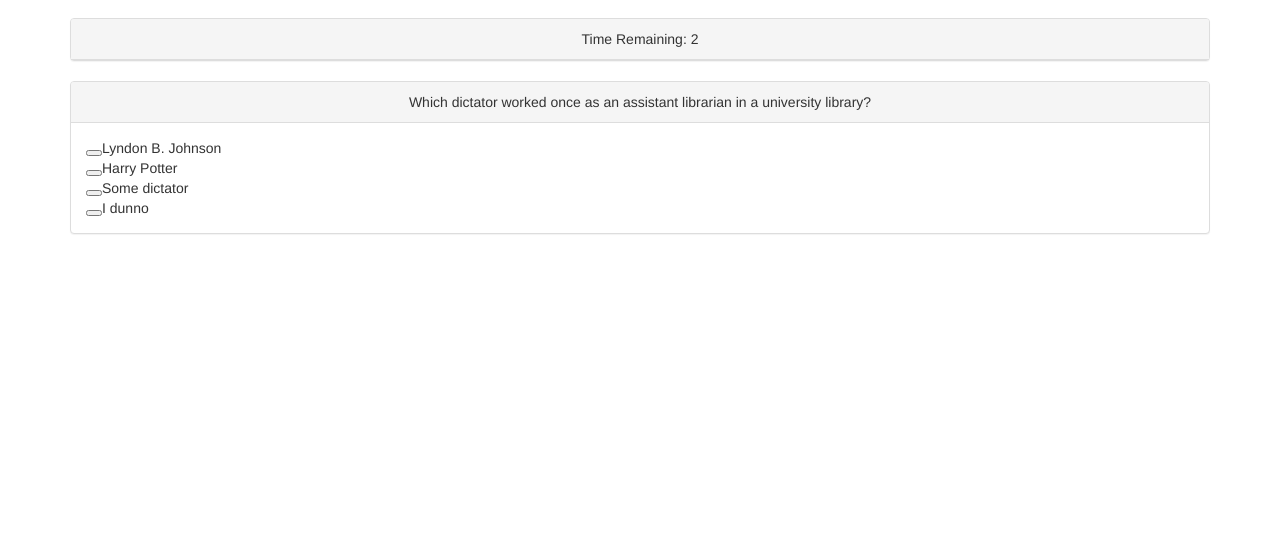
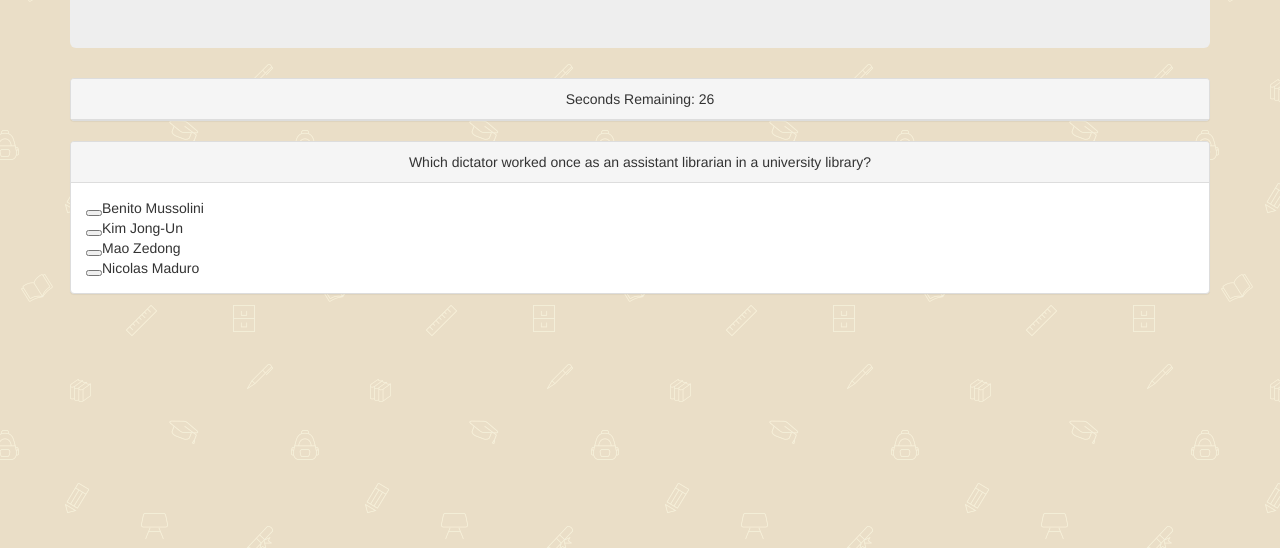
Before and after one commit to mathurdevanshi/TriviaGame, a plain HTML site: page index.html in a window 1280 px wide. Shown: the part 252-800 px from the top of the page. Drawn offline with nearby package versions, Linux system fonts and the light colour scheme.

Commit message:
last push

```diff
--- a/assets/javascript/app.js
+++ b/assets/javascript/app.js
@@ -1,5 +1,5 @@
 ///////////////////////////////////////VARIABLES////////////////////////////////////
-var timerlength=6;
+var timerlength=30;
 var counter=timerlength;
 var counter2;
 var timerId;
@@ -15,57 +15,133 @@ var triviaArray = [
     {
         question:"Which dictator worked once as an assistant librarian in a university library?",
         option1:{
-            option: "Lyndon B. Johnson",
-            type: true,
+            option: "Benito Mussolini",
+            type: false,
         },
         option2:{
-            option: "Harry Potter",
+            option: "Kim Jong-Un",
             type: false,
         },
         option3:{
-            option: "Some dictator",
+            option: "Mao Zedong",
             type: true,
         },
         option4:{
-            option: "I dunno",
+            option: "Nicolas Maduro",
             type: false,
         }
     },
     {
-        question:"Something something question 2",
+        question:"This librarian worked at the Library of Congress before becoming an influential people in the US in the 1950’s and 60’s.",
         option1:{
-            option: "We changing shit",
+            option: "J. Edgar Hoover",
+            type: true,
+        },
+        option2:{
+            option: "Elvis Presley",
             type: false,
         },
-        option2:{
-            option: "Mike Shubert",
-            type: true,
-        },
         option3:{
-            option: "Potterless",
+            option: "Nelson Mandela",
             type: false,
         },
         option4:{
-            option: "phsssss",
+            option: "Martin Luther King Jr.",
             type: false,
         }
     },
     {
-        question:"We on question 3",
+        question:"Which superhero works as a librarian during the day?",
         option1:{
-            option: "what's cooking good lookin'",
+            option: "Hit Girl",
             type: false,
         },
         option2:{
-            option: "hello sunshine",
+            option: "Vixen",
             type: false,
         },
         option3:{
-            option: "lemons and lillies and donuts and kittens",
+            option: "Shuri",
             type: false,
         },
         option4:{
-            option: ":P",
+            option: "Batgirl",
+            type: true,
+        }
+    },
+    {
+        question:"Who formed the first public lending library in America? ",
+        option1:{
+            option: "Thomas Jefferson",
+            type: false,
+        },
+        option2:{
+            option: "Benjamin Franklin",
+            type: true,
+        },
+        option3:{
+            option: "John Jay",
+            type: false,
+        },
+        option4:{
+            option: "James Madison",
+            type: false,
+        }
+    },
+    {
+        question:"What is the world’s largest over due library book fine that got paid?",
+        option1:{
+            option: "$345.14",
+            type: true,
+        },
+        option2:{
+            option: "$153.45",
+            type: false,
+        },
+        option3:{
+            option: "$98.08",
+            type: false,
+        },
+        option4:{
+            option: "$100,000,000,000.10",
+            type: false,
+        }
+    },
+    {
+        question:"Last checked in 2000, which has been the most stolen book from libraries? ",
+        option1:{
+            option: "The Bible",
+            type: false,
+        },
+        option2:{
+            option: "Guinness World Records",
+            type: true,
+        },
+        option3:{
+            option: "Webster Dictionary",
+            type: false,
+        },
+        option4:{
+            option: "Harry Potter and the Sorcerer's Stone",
+            type: false,
+        }
+    },
+    {
+        question:"Where can you find a book bound in human skin?",
+        option1:{
+            option: "Florence National Central Library",
+            type: false,
+        },
+        option2:{
+            option: "Library of Congress",
+            type: false,
+        },
+        option3:{
+            option: "National Library of Russia",
+            type: false,
+        },
+        option4:{
+            option: "Harvard University Library",
             type: true,
         }
     }
@@ -125,7 +201,6 @@ function recordTimer(){
 //-----------------------------------------------------------------------------------  now working with clicking
 $("button").click(recordAnswer);
 function recordAnswer(){
-    console.log("Correct", correct);
     lineId=$(this).attr("id");
     switch(lineId){
         case 'line1':
@@ -197,7 +272,7 @@ function screenChangeCorrect(){
     $(".panel-heading").hide();
     var divOne=document.createElement("div");
         divOne.id="responsetoResponse";
-        divOne.innerHTML="<h1><b>YOU GOT IT CORRECT</b></h1>";
+        divOne.innerHTML="<h1><b>You got it right! Look at you smarty-pants!</b></h1>";
     var questionDisplay=document.getElementById("questionDisplay");
         questionDisplay.appendChild(divOne);
 }
@@ -227,7 +302,7 @@ function screenChangeIncorrect(){
      $(".panel-heading").hide();
      var divOne=document.createElement("div");
          divOne.id="responsetoResponse";
-         divOne.innerHTML="<h1><b>YOUR RESPONSE IS WRONG</b></h1>";
+         divOne.innerHTML="<h1><b>You got this question wrong, but no worries. Who would know this anyways?</b></h1>";
      var questionDisplay=document.getElementById("questionDisplay");
          questionDisplay.appendChild(divOne);
 }
@@ -240,7 +315,7 @@ function screeChangeEndGame(){
     $(".panel-heading").hide();
     var divOne=document.createElement("div");
         divOne.id="responsetoResponse";
-        divOne.innerHTML="<h1><b>YOU FINISHED THE TRIVIA GAME</b></h1>";
+        divOne.innerHTML="<h1><b>YOU FINISHED THE TRIVIA GAME!!</b></h1>";
     var questionDisplay=document.getElementById("questionDisplay");
         questionDisplay.appendChild(divOne);
 
--- a/index.html
+++ b/index.html
@@ -8,15 +8,15 @@
             <script src="https://code.jquery.com/jquery-3.3.1.min.js"></script>
             <link rel="stylesheet" type="text/css" href="assets/css/style.css">
     </head>
-    <body onLoad="startTimer()">
+    <body onLoad="startTimer()" background=assets/images/school.png>
         <div class="container">
             <div class="jumbotron">
-                <h1>Trivia Game</h1>
-                <p>Let us see how much you knew about libraries around the world!</p>
+                <h1>Library Trivia Game</h1>
+                <p>Libraries play an integral role our world - they make education more accessable, the offer a place to rest without asking for anything in return, and are a place where communities can come together and learn. Let us see how much you knew about libraries around the world!</p>
             </div>
             <div class="panel panel-default" id="counterSpace">
                 <div class="panel-heading">
-                    Time Remaining:  <span id="timeSpace"></span>
+                    Seconds Remaining:  <span id="timeSpace"></span>
                 </div>
             </div>
             <div class="panel panel-default" id="questionDisplay">
```
Also changed, not shown: assets/images/school.png (added).
